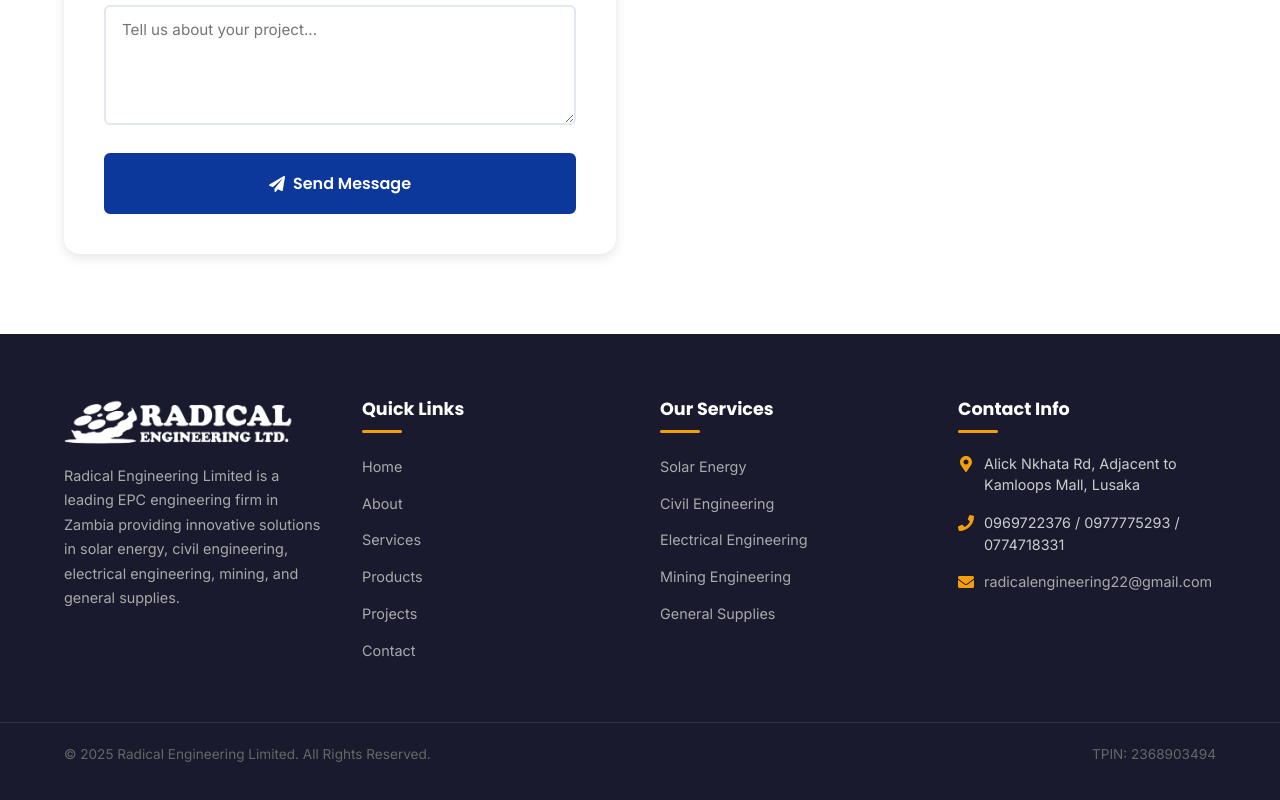
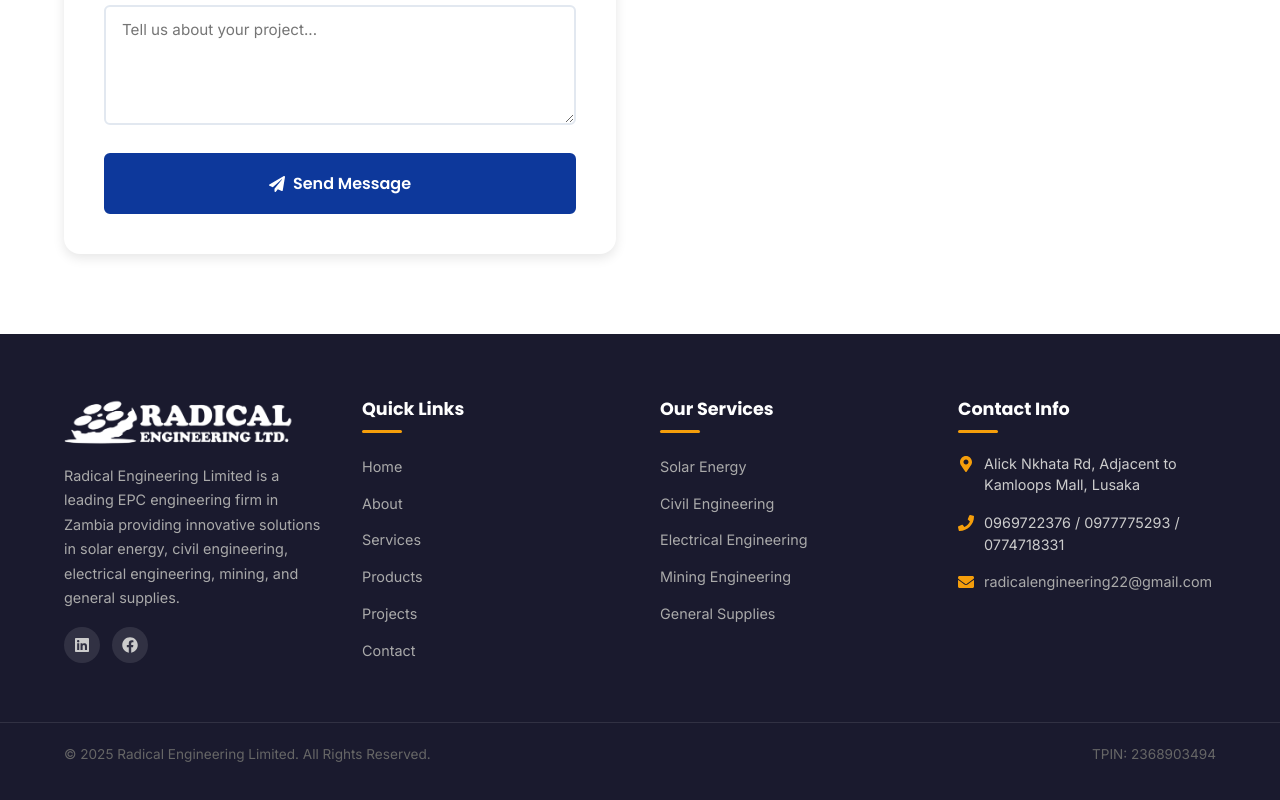
Before and after one commit to jamesnjovu/radical_engineering_limited_website, a React (Vite) app: page /contact in a window 1280 px wide. Shown: the part 1262-2062 px from the top of the page. Built offline with nearby package versions, Linux system fonts and the light colour scheme.

Commit message:
feat: add social media links to footer and update SEO schema markup

```diff
--- a/index.html
+++ b/index.html
@@ -59,7 +59,10 @@
         }
       ],
       "email": "radicalengineering22@gmail.com",
-      "sameAs": []
+      "sameAs": [
+        "https://www.linkedin.com/in/radical-engineering-limited-151324381",
+        "https://web.facebook.com/profile.php?id=61559254805830"
+      ]
     }
     </script>
   </head>
--- a/src/components/Footer.css
+++ b/src/components/Footer.css
@@ -27,6 +27,31 @@
   font-size: 0.9rem;
   line-height: 1.7;
   color: #aaa;
+}
+
+.footer__socials {
+  display: flex;
+  gap: 0.75rem;
+  margin-top: 1rem;
+}
+
+.footer__socials a {
+  width: 36px;
+  height: 36px;
+  border-radius: 50%;
+  background: rgba(255, 255, 255, 0.1);
+  color: #ccc;
+  display: flex;
+  align-items: center;
+  justify-content: center;
+  font-size: 1rem;
+  transition: background 0.3s ease, color 0.3s ease, transform 0.3s ease;
+}
+
+.footer__socials a:hover {
+  background: #f59e0b;
+  color: #fff;
+  transform: translateY(-2px);
 }
 
 .footer__heading {
--- a/src/components/Footer.jsx
+++ b/src/components/Footer.jsx
@@ -1,5 +1,5 @@
 import { Link } from "react-router-dom";
-import { FaMapMarkerAlt, FaPhone, FaEnvelope } from "react-icons/fa";
+import { FaMapMarkerAlt, FaPhone, FaEnvelope, FaLinkedin, FaFacebook } from "react-icons/fa";
 import "./Footer.css";
 
 const Footer = () => {
@@ -36,6 +36,14 @@ const Footer = () => {
               Zambia providing innovative solutions in solar energy, civil
               engineering, electrical engineering, mining, and general supplies.
             </p>
+            <div className="footer__socials">
+              <a href="https://www.linkedin.com/in/radical-engineering-limited-151324381" target="_blank" rel="noopener noreferrer" aria-label="LinkedIn">
+                <FaLinkedin />
+              </a>
+              <a href="https://web.facebook.com/profile.php?id=61559254805830" target="_blank" rel="noopener noreferrer" aria-label="Facebook">
+                <FaFacebook />
+              </a>
+            </div>
           </div>
 
           {/* Column 2: Quick Links */}
```
